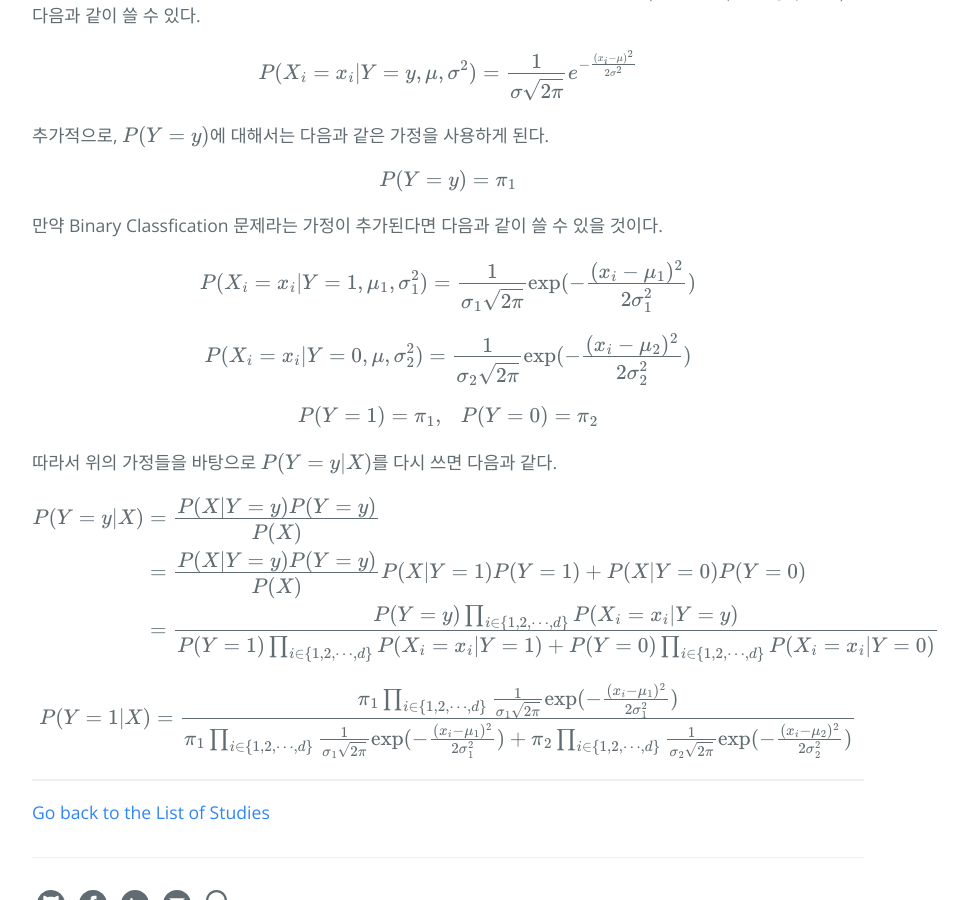
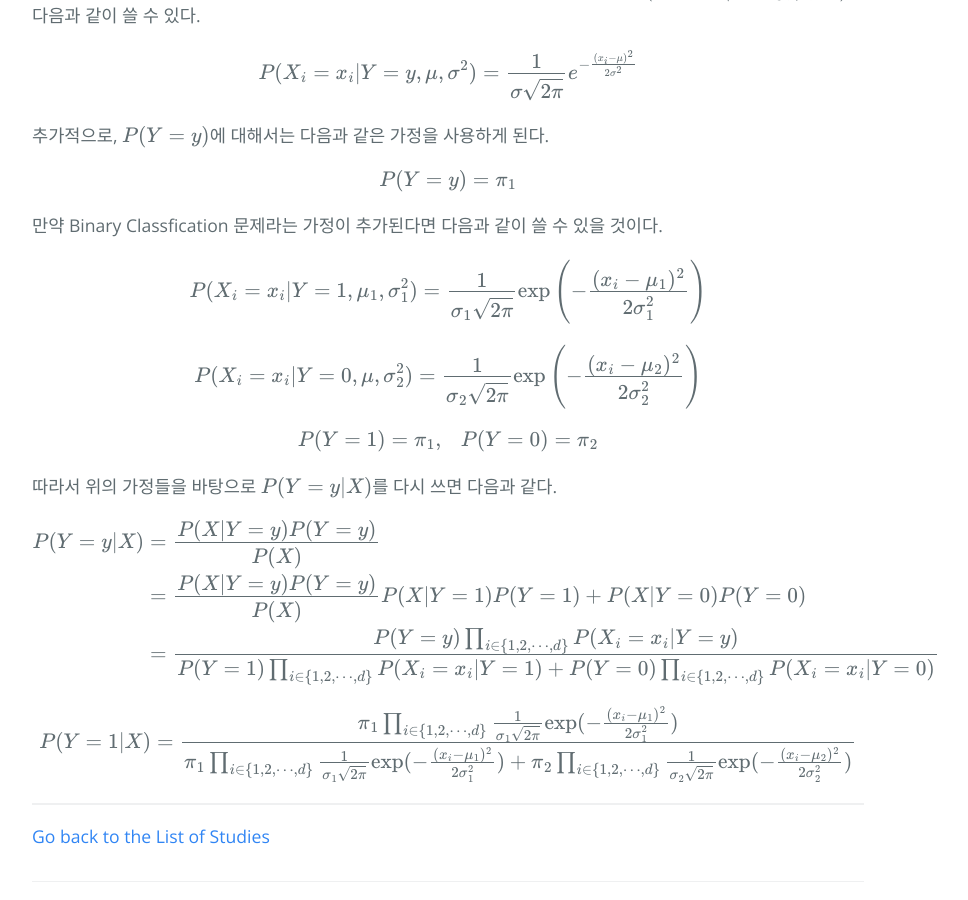
Before and after one commit to hcnoh/hcnoh.github.io, a Jekyll site: the page built from _posts/2019-04-25-logistic-regression-and-naive-bayes.md, in a window 1280 px wide and 900 px high, scrolled down 4082 px. Shown: the whole window, without its empty margins (192-1160 px from the left). Built offline with Jekyll 4.4.1, drawn with Linux system fonts in a browser that asks for light colours; formulas are drawn with MathJax 3; comment, search, counter and statistics services are not loaded.

Commit message:
Update 2019-04-25-logistic-regression-and-naive-bayes.md

```diff
--- a/_posts/2019-04-25-logistic-regression-and-naive-bayes.md
+++ b/_posts/2019-04-25-logistic-regression-and-naive-bayes.md
@@ -169,9 +169,9 @@ $$P(Y=y) = \pi_1$$
 
 만약 Binary Classfication 문제라는 가정이 추가된다면 다음과 같이 쓸 수 있을 것이다.
 
-$$P(X_i=x_i\vert Y=1, \mu_1, \sigma_1^2) = \frac{1}{\sigma_1 \sqrt{2 \pi}}\exp(-\frac{(x_i-\mu_1)^2}{2\sigma_1^2})$$
+$$P(X_i=x_i\vert Y=1, \mu_1, \sigma_1^2) = \frac{1}{\sigma_1 \sqrt{2 \pi}}\exp\left(-\frac{(x_i-\mu_1)^2}{2\sigma_1^2}\right)$$
 
-$$P(X_i=x_i\vert Y=0, \mu, \sigma_2^2) = \frac{1}{\sigma_2 \sqrt{2 \pi}}\exp(-\frac{(x_i-\mu_2)^2}{2\sigma_2^2})$$
+$$P(X_i=x_i\vert Y=0, \mu, \sigma_2^2) = \frac{1}{\sigma_2 \sqrt{2 \pi}}\exp\left(-\frac{(x_i-\mu_2)^2}{2\sigma_2^2}\right)$$
 
 $$P(Y=1) = \pi_1, \ \ \ P(Y=0) = \pi_2$$
 
```
